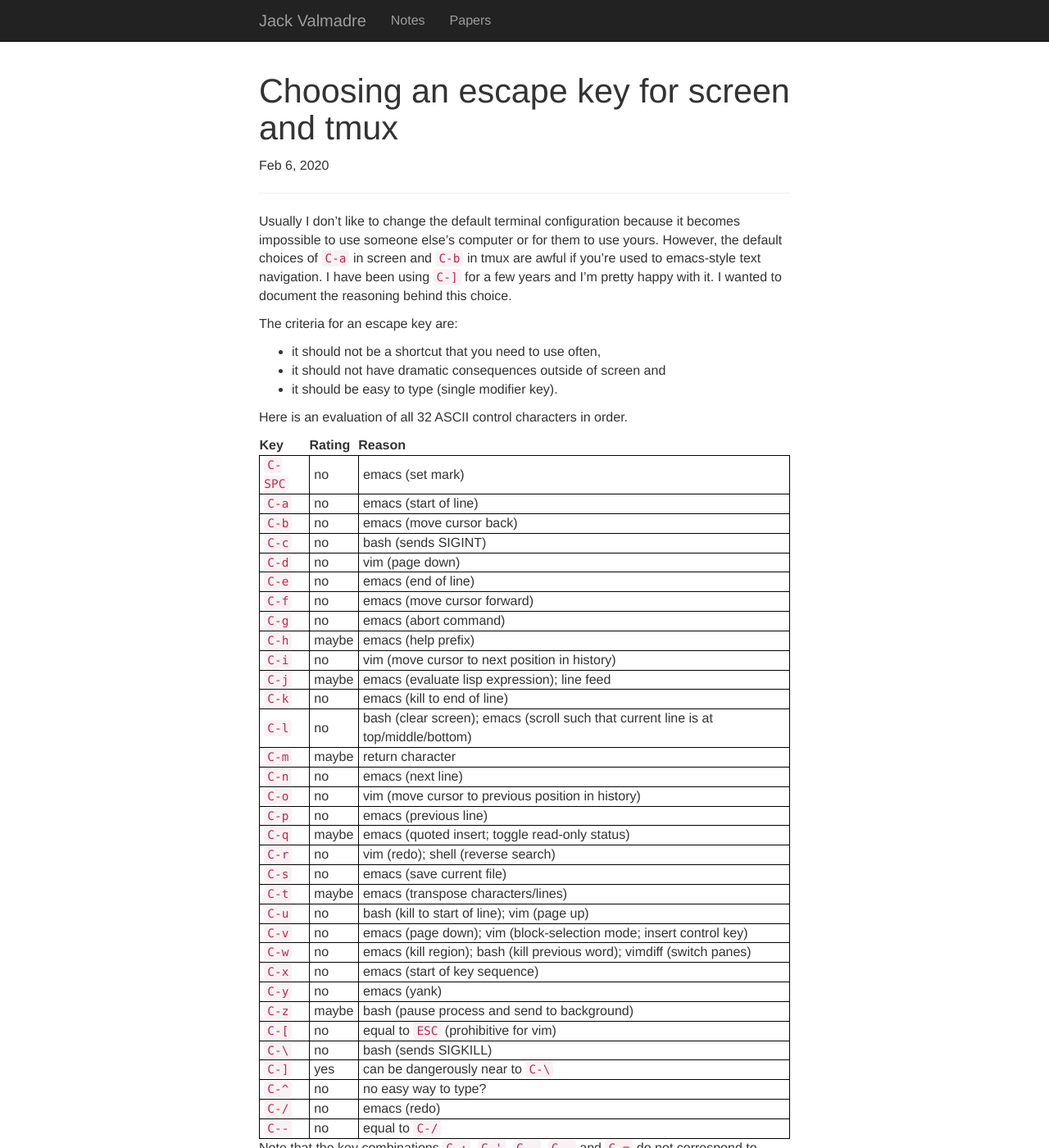
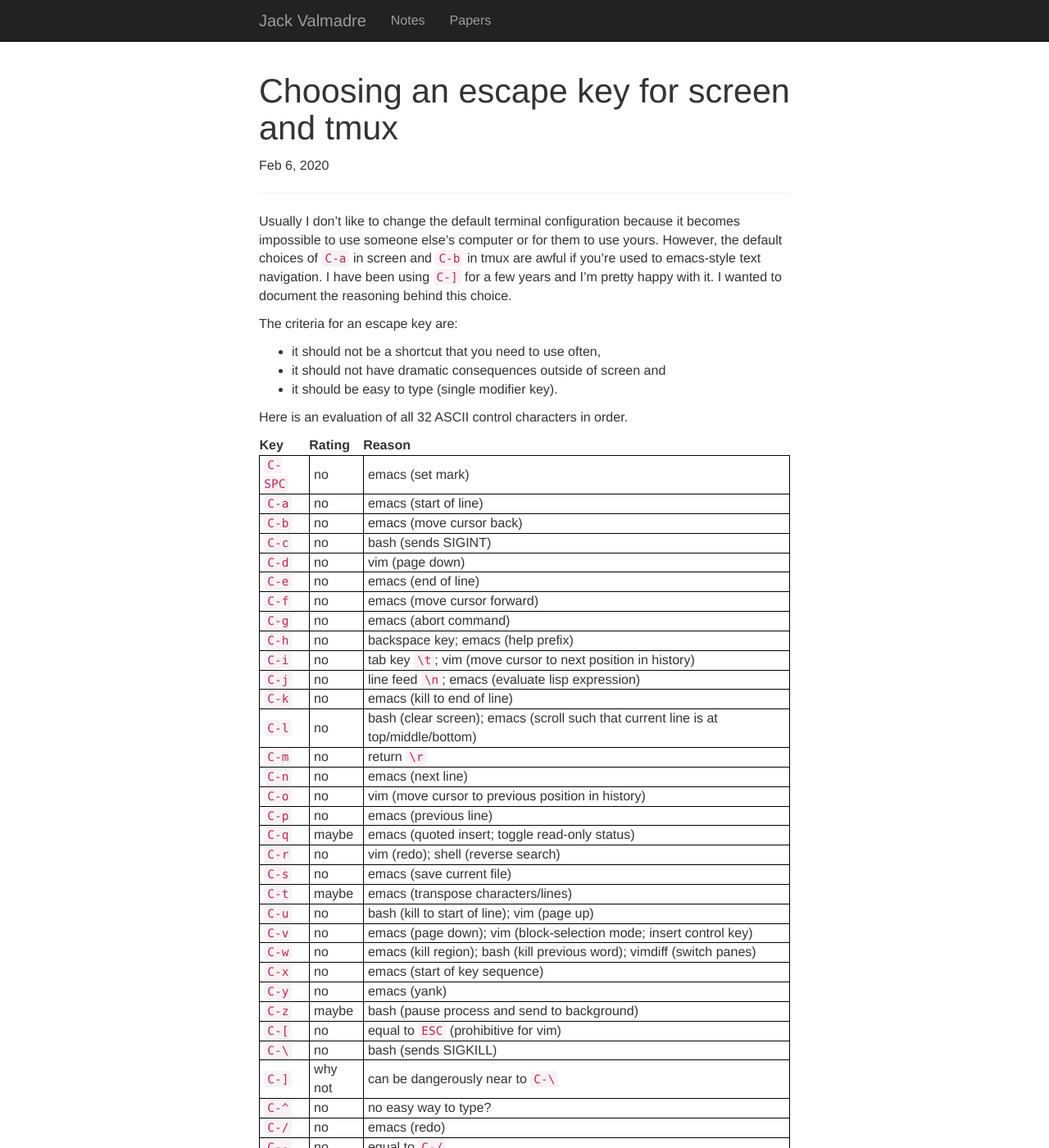
Before and after one commit to jvlmdr/jack.valmadre.net, a Jekyll site: the page built from notes/_posts/2020-02-06-escape-key.md, in a window 1280 px wide and 1400 px high. Shown: the whole window at 82% size. Built offline with Jekyll 4.4.1, drawn with Linux system fonts in a browser that asks for light colours; nearby versions of some CDN libraries.

Commit message:
Update 2020-02-06-escape-key.md

```diff
--- a/notes/_posts/2020-02-06-escape-key.md
+++ b/notes/_posts/2020-02-06-escape-key.md
@@ -27,12 +27,12 @@ Key | Rating | Reason
 `C-e` | no | emacs (end of line)
 `C-f` | no | emacs (move cursor forward)
 `C-g` | no | emacs (abort command)
-`C-h` | maybe | emacs (help prefix)
-`C-i` | no | vim (move cursor to next position in history)
-`C-j` | maybe | emacs (evaluate lisp expression); line feed
+`C-h` | no | backspace key; emacs (help prefix)
+`C-i` | no | tab key `\t`; vim (move cursor to next position in history)
+`C-j` | no | line feed `\n`; emacs (evaluate lisp expression)
 `C-k` | no | emacs (kill to end of line)
 `C-l` | no | bash (clear screen); emacs (scroll such that current line is at top/middle/bottom)
-`C-m` | maybe | return character
+`C-m` | no | return `\r`
 `C-n` | no | emacs (next line)
 `C-o` | no | vim (move cursor to previous position in history)
 `C-p` | no | emacs (previous line)
@@ -48,7 +48,7 @@ Key | Rating | Reason
 `C-z` | maybe | bash (pause process and send to background)
 `C-[` | no | equal to `ESC` (prohibitive for vim)
 `C-\` | no | bash (sends SIGKILL)
-`C-]` | yes | can be dangerously near to `C-\`
+`C-]` | why not | can be dangerously near to `C-\`
 `C-^` | no | no easy way to type?
 `C-/` | no | emacs (redo)
 `C--` | no | equal to `C-/`
```
